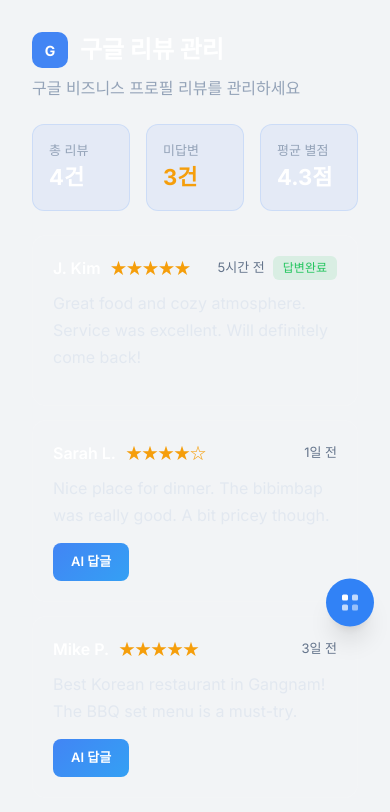
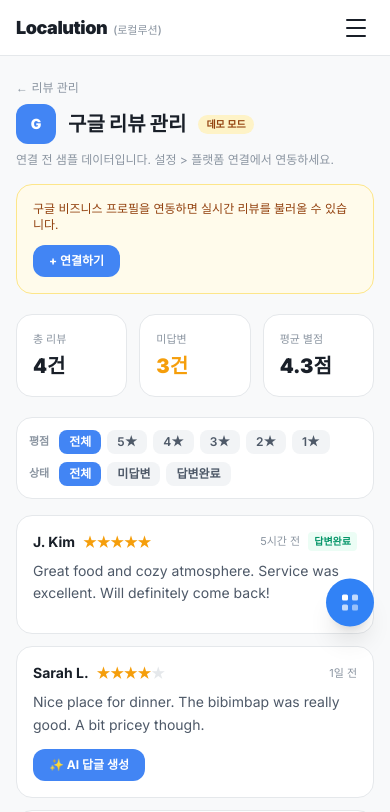
Before and after one commit to jty0221-del/localution, a Next.js app: page /review-admin/google in a window 390 px wide. Shown: the top 812 px of the page. Built offline with nearby package versions, Linux system fonts and the light colour scheme.

Commit message:
fix(review-admin/google): rewrite with light theme + Sidebar (was invisible on white bg)

```diff
--- a/app/review-admin/google/page.tsx
+++ b/app/review-admin/google/page.tsx
@@ -1,93 +1,226 @@
 'use client'
-import { useState } from 'react'
 
-const googleReviews = [
+export const dynamic = 'force-dynamic'
+
+import { useState, useEffect } from 'react'
+import Link from 'next/link'
+import Sidebar from '../../components/Sidebar'
+
+interface Review {
+  id: number
+  author: string
+  rating: number
+  content: string
+  date: string
+  replied: boolean
+}
+
+const DEMO_REVIEWS: Review[] = [
   { id: 1, author: 'J. Kim', rating: 5, content: 'Great food and cozy atmosphere. Service was excellent. Will definitely come back!', date: '5시간 전', replied: true },
   { id: 2, author: 'Sarah L.', rating: 4, content: 'Nice place for dinner. The bibimbap was really good. A bit pricey though.', date: '1일 전', replied: false },
   { id: 3, author: 'Mike P.', rating: 5, content: 'Best Korean restaurant in Gangnam! The BBQ set menu is a must-try.', date: '3일 전', replied: false },
   { id: 4, author: 'Y. Park', rating: 3, content: 'Food was okay but waiting time was a bit long. Interior is nice though.', date: '5일 전', replied: false },
 ]
 
+const PLATFORM = {
+  key: 'google',
+  label: '구글',
+  color: '#4285F4',
+  bg: '#EBF3FE',
+  textColor: '#1A56B0',
+  icon: 'G',
+}
+
+function Stars({ n }: { n: number }) {
+  return (
+    <span className="text-sm tracking-tight" style={{ color: '#F59E0B' }}>
+      {'★'.repeat(n)}<span className="text-[#E5E8EB]">{'★'.repeat(5 - n)}</span>
+    </span>
+  )
+}
+
 export default function GoogleReviewPage() {
+  const [reviews, setReviews] = useState<Review[]>([])
+  const [connected, setConnected] = useState(false)
+  const [storeName, setStoreName] = useState('')
   const [replyingId, setReplyingId] = useState<number | null>(null)
   const [aiReply, setAiReply] = useState('')
   const [generating, setGenerating] = useState(false)
+  const [filterRating, setFilterRating] = useState<number | null>(null)
+  const [filterReplied, setFilterReplied] = useState<'all' | 'replied' | 'unreplied'>('all')
 
-  const handleAiReply = async (review: typeof googleReviews[0]) => {
+  useEffect(() => {
+    try {
+      const linksRaw = localStorage.getItem('localution.platform_links')
+      const links = linksRaw ? JSON.parse(linksRaw) : []
+      const googleLink = links.find((l: any) => l.platform === 'google')
+      const legacyConnected = localStorage.getItem('localution.google.connected') === 'true'
+      const isConn = !!googleLink || legacyConnected
+      setConnected(isConn)
+      setStoreName(googleLink?.externalName || '하랑마케팅 강남점')
+      setReviews(DEMO_REVIEWS)
+    } catch {
+      setReviews(DEMO_REVIEWS)
+    }
+  }, [])
+
+  const handleAiReply = async (review: Review) => {
     setReplyingId(review.id)
     setGenerating(true)
+    setAiReply('')
     try {
       const res = await fetch('/api/ai-review-reply', {
         method: 'POST',
         headers: { 'Content-Type': 'application/json' },
-        body: JSON.stringify({ review_text: review.content, reviewer_name: review.author, rating: review.rating, store_name: '하랑마케팅 강남점', tone: 'warm' })
+        body: JSON.stringify({
+          review_text: review.content,
+          reviewer_name: review.author,
+          rating: review.rating,
+          store_name: storeName || '하랑마케팅 강남점',
+          tone: 'warm',
+        }),
       })
       const data = await res.json()
-      setAiReply(data.reply || data.message || '생성 실패')
-    } catch { setAiReply('네트워크 오류') }
-    finally { setGenerating(false) }
+      setAiReply(data.reply || data.message || 'AI 답글 생성 실패')
+    } catch {
+      setAiReply('네트워크 오류')
+    } finally {
+      setGenerating(false)
+    }
+  }
+
+  const filtered = reviews.filter(r => {
+    if (filterRating !== null && r.rating !== filterRating) return false
+    if (filterReplied === 'replied' && !r.replied) return false
+    if (filterReplied === 'unreplied' && r.replied) return false
+    return true
+  })
+
+  const stats = {
+    total: reviews.length,
+    unreplied: reviews.filter(r => !r.replied).length,
+    avg: reviews.length ? (reviews.reduce((s, r) => s + r.rating, 0) / reviews.length).toFixed(1) : '0',
   }
 
   return (
-    <div style={{ padding: '32px', maxWidth: 960 }}>
-      <div style={{ display: 'flex', alignItems: 'center', gap: 12, marginBottom: 8 }}>
-        <div style={{ width: 36, height: 36, borderRadius: 10, background: '#4285F4', display: 'flex', alignItems: 'center', justifyContent: 'center', color: '#fff', fontWeight: 700, fontSize: 14 }}>G</div>
-        <h1 style={{ fontSize: 24, fontWeight: 700, color: '#fff' }}>구글 리뷰 관리</h1>
+    <div className="min-h-screen bg-[#F8F9FA]">
+      <Sidebar />
+      <main className="flex-1 md:ml-[220px] p-4 pt-20 md:p-8 md:pt-8 max-w-4xl mx-auto">
+        <div className="flex items-center gap-3 mb-2 flex-wrap">
+          <Link href="/review-admin" className="text-xs text-[#8B95A1] hover:text-[#4E5968]">← 리뷰 관리</Link>
         </div>
-      <p style={{ color: '#94a3b8', marginBottom: 24 }}>구글 비즈니스 프로필 리뷰를 관리하세요</p>
+        <div className="flex items-center gap-3 mb-2">
+          <div className="w-10 h-10 rounded-xl flex items-center justify-center text-white font-black text-sm"
+            style={{ background: PLATFORM.color }}>{PLATFORM.icon}</div>
+          <h1 className="text-xl md:text-2xl font-black text-[#191F28]">구글 리뷰 관리</h1>
+          {connected ? (
+            <span className="text-[10px] px-2 py-0.5 rounded-full bg-[#ECFDF5] text-[#059669] font-semibold">연결됨</span>
+          ) : (
+            <span className="text-[10px] px-2 py-0.5 rounded-full bg-[#FEF3C7] text-[#92400E] font-semibold">데모 모드</span>
+          )}
+        </div>
+        <p className="text-xs md:text-sm text-[#8B95A1] mb-4">
+          {connected ? `${storeName} · 실시간 리뷰` : '연결 전 샘플 데이터입니다. 설정 > 플랫폼 연결에서 연동하세요.'}
+        </p>
 
-      <div style={{ display: 'grid', gridTemplateColumns: 'repeat(3, 1fr)', gap: 16, marginBottom: 24 }}>
-        <div style={{ background: 'rgba(66,133,244,0.08)', borderRadius: 12, padding: 16, border: '1px solid rgba(66,133,244,0.15)' }}>
-          <p style={{ color: '#94a3b8', fontSize: 13 }}>총 리뷰</p>
-          <p style={{ color: '#fff', fontSize: 22, fontWeight: 700 }}>{googleReviews.length}건</p>
+        {!connected && (
+          <div className="bg-[#FFFBEB] border border-[#FDE68A] rounded-2xl p-4 mb-5 flex items-center justify-between gap-3 flex-wrap">
+            <p className="text-xs md:text-sm text-[#92400E]">
+              구글 비즈니스 프로필을 연동하면 실시간 리뷰를 불러올 수 있습니다.
+            </p>
+            <Link href="/settings/connect?platform=google"
+              className="px-4 py-2 rounded-xl text-xs font-bold text-white hover:opacity-90 whitespace-nowrap"
+              style={{ background: PLATFORM.color }}>+ 연결하기</Link>
           </div>
-        <div style={{ background: 'rgba(66,133,244,0.08)', borderRadius: 12, padding: 16, border: '1px solid rgba(66,133,244,0.15)' }}>
-          <p style={{ color: '#94a3b8', fontSize: 13 }}>미답변</p>
-          <p style={{ color: '#f59e0b', fontSize: 22, fontWeight: 700 }}>{googleReviews.filter(r => !r.replied).length}건</p>
+        )}
+
+        <div className="grid grid-cols-3 gap-3 mb-5">
+          <div className="bg-white rounded-2xl p-4 border border-[#E5E8EB]">
+            <p className="text-[11px] text-[#8B95A1] font-medium mb-1">총 리뷰</p>
+            <p className="text-xl font-black text-[#191F28]">{stats.total}건</p>
           </div>
-        <div style={{ background: 'rgba(66,133,244,0.08)', borderRadius: 12, padding: 16, border: '1px solid rgba(66,133,244,0.15)' }}>
-          <p style={{ color: '#94a3b8', fontSize: 13 }}>평균 별점</p>
-          <p style={{ color: '#fff', fontSize: 22, fontWeight: 700 }}>{(googleReviews.reduce((s, r) => s + r.rating, 0) / googleReviews.length).toFixed(1)}점</p>
+          <div className="bg-white rounded-2xl p-4 border border-[#E5E8EB]">
+            <p className="text-[11px] text-[#8B95A1] font-medium mb-1">미답변</p>
+            <p className="text-xl font-black text-[#F59E0B]">{stats.unreplied}건</p>
+          </div>
+          <div className="bg-white rounded-2xl p-4 border border-[#E5E8EB]">
+            <p className="text-[11px] text-[#8B95A1] font-medium mb-1">평균 별점</p>
+            <p className="text-xl font-black text-[#191F28]">{stats.avg}점</p>
           </div>
         </div>
 
-      <div style={{ display: 'flex', flexDirection: 'column', gap: 14 }}>
-        {googleReviews.map(review => (
-          <div key={review.id} style={{ background: 'rgba(255,255,255,0.04)', borderRadius: 14, padding: 20, border: '1px solid rgba(255,255,255,0.06)' }}>
-            <div style={{ display: 'flex', justifyContent: 'space-between', marginBottom: 10 }}>
-              <div style={{ display: 'flex', alignItems: 'center', gap: 10 }}>
-                <span style={{ color: '#fff', fontWeight: 600 }}>{review.author}</span>
-                <span style={{ color: '#f59e0b' }}>{'★'.repeat(review.rating)}{'☆'.repeat(5 - review.rating)}</span>
+        <div className="bg-white rounded-2xl border border-[#E5E8EB] p-3 mb-4 flex flex-col sm:flex-row sm:items-center gap-2 sm:gap-4">
+          <div className="flex items-center gap-1.5 flex-wrap">
+            <span className="text-[11px] text-[#8B95A1] font-semibold mr-1">평점</span>
+            <button onClick={() => setFilterRating(null)}
+              className={`px-2.5 py-1 rounded-lg text-xs font-semibold ${filterRating === null ? 'text-white' : 'bg-[#F2F4F6] text-[#4E5968]'}`}
+              style={filterRating === null ? { background: PLATFORM.color } : {}}>전체</button>
+            {[5, 4, 3, 2, 1].map(n => (
+              <button key={n} onClick={() => setFilterRating(n)}
+                className={`px-2.5 py-1 rounded-lg text-xs font-semibold ${filterRating === n ? 'text-white' : 'bg-[#F2F4F6] text-[#4E5968]'}`}
+                style={filterRating === n ? { background: PLATFORM.color } : {}}>{n}★</button>
+            ))}
           </div>
-              <div style={{ display: 'flex', alignItems: 'center', gap: 8 }}>
-                <span style={{ color: '#64748b', fontSize: 13 }}>{review.date}</span>
-                {review.replied && <span style={{ background: 'rgba(34,197,94,0.12)', color: '#22c55e', padding: '3px 10px', borderRadius: 6, fontSize: 12 }}>답변완료</span>}
+          <div className="flex items-center gap-1.5 flex-wrap">
+            <span className="text-[11px] text-[#8B95A1] font-semibold mr-1">상태</span>
+            {([['all','전체'],['unreplied','미답변'],['replied','답변완료']] as const).map(([v, l]) => (
+              <button key={v} onClick={() => setFilterReplied(v)}
+                className={`px-2.5 py-1 rounded-lg text-xs font-semibold ${filterReplied === v ? 'text-white' : 'bg-[#F2F4F6] text-[#4E5968]'}`}
+                style={filterReplied === v ? { background: PLATFORM.color } : {}}>{l}</button>
+            ))}
           </div>
         </div>
-            <p style={{ color: '#e2e8f0', lineHeight: 1.7, marginBottom: 14 }}>{review.content}</p>
-            {replyingId === review.id && (
-              <div style={{ background: 'rgba(66,133,244,0.06)', borderRadius: 10, padding: 14, marginBottom: 12 }}>
-                {generating ? <p style={{ color: '#4285F4' }}>AI 답글 생성 중...</p> : (
-                  <div>
-                    <p style={{ color: '#e2e8f0', lineHeight: 1.7, marginBottom: 10 }}>{aiReply}</p>
-                    <div style={{ display: 'flex', gap: 8 }}>
-                      <button style={{ padding: '7px 18px', background: '#4285F4', color: '#fff', border: 'none', borderRadius: 8, cursor: 'pointer', fontSize: 13 }}>등록</button>
-                      <button onClick={() => handleAiReply(review)} style={{ padding: '7px 18px', background: 'rgba(255,255,255,0.06)', color: '#94a3b8', border: 'none', borderRadius: 8, cursor: 'pointer', fontSize: 13 }}>재생성</button>
-                      <button onClick={() => setReplyingId(null)} style={{ padding: '7px 18px', background: 'transparent', color: '#64748b', border: 'none', borderRadius: 8, cursor: 'pointer', fontSize: 13 }}>취소</button>
+
+        <div className="space-y-3">
+          {filtered.length === 0 ? (
+            <div className="bg-white rounded-2xl p-8 text-center text-sm text-[#8B95A1] border border-[#E5E8EB]">
+              조건에 맞는 리뷰가 없습니다.
+            </div>
+          ) : filtered.map(review => (
+            <div key={review.id} className="bg-white rounded-2xl border border-[#E5E8EB] p-4 md:p-5">
+              <div className="flex items-center justify-between mb-2 flex-wrap gap-2">
+                <div className="flex items-center gap-2 flex-wrap">
+                  <span className="text-sm font-bold text-[#191F28]">{review.author}</span>
+                  <Stars n={review.rating} />
+                </div>
+                <div className="flex items-center gap-2">
+                  <span className="text-[11px] text-[#8B95A1]">{review.date}</span>
+                  {review.replied && <span className="text-[10px] px-1.5 py-0.5 rounded bg-[#ECFDF5] text-[#059669] font-semibold">답변완료</span>}
                 </div>
               </div>
-                )}
+              <p className="text-sm text-[#4E5968] leading-relaxed mb-3 break-words">{review.content}</p>
+
+              {replyingId === review.id && (
+                <div className="rounded-xl p-3 mb-3 border" style={{ background: PLATFORM.bg, borderColor: PLATFORM.color + '40' }}>
+                  {generating ? (
+                    <p className="text-sm font-semibold" style={{ color: PLATFORM.textColor }}>AI 답글 생성 중...</p>
+                  ) : aiReply ? (
+                    <>
+                      <p className="text-sm text-[#191F28] leading-relaxed mb-2">{aiReply}</p>
+                      <div className="flex gap-2 flex-wrap">
+                        <button className="px-3 py-1.5 rounded-lg text-xs font-bold text-white"
+                          style={{ background: PLATFORM.color }}>등록</button>
+                        <button onClick={() => handleAiReply(review)}
+                          className="px-3 py-1.5 rounded-lg text-xs font-bold bg-[#F2F4F6] text-[#4E5968]">재생성</button>
+                        <button onClick={() => { setReplyingId(null); setAiReply('') }}
+                          className="px-3 py-1.5 rounded-lg text-xs font-bold text-[#8B95A1]">취소</button>
+                      </div>
+                    </>
+                  ) : null}
                 </div>
               )}
+
               {!review.replied && replyingId !== review.id && (
-              <button onClick={() => handleAiReply(review)} style={{
-                padding: '9px 18px', background: 'linear-gradient(135deg, #4285F4, #34a0f4)',
-                color: '#fff', border: 'none', borderRadius: 8, cursor: 'pointer', fontSize: 13, fontWeight: 600,
-              }}>AI 답글</button>
+                <button onClick={() => handleAiReply(review)}
+                  className="px-4 py-2 rounded-xl text-xs font-bold text-white hover:opacity-90"
+                  style={{ background: PLATFORM.color }}>
+                  ✨ AI 답글 생성
+                </button>
               )}
             </div>
           ))}
         </div>
+      </main>
     </div>
   )
 }
```
Lines whose indentation alone changed are shown as unchanged.
